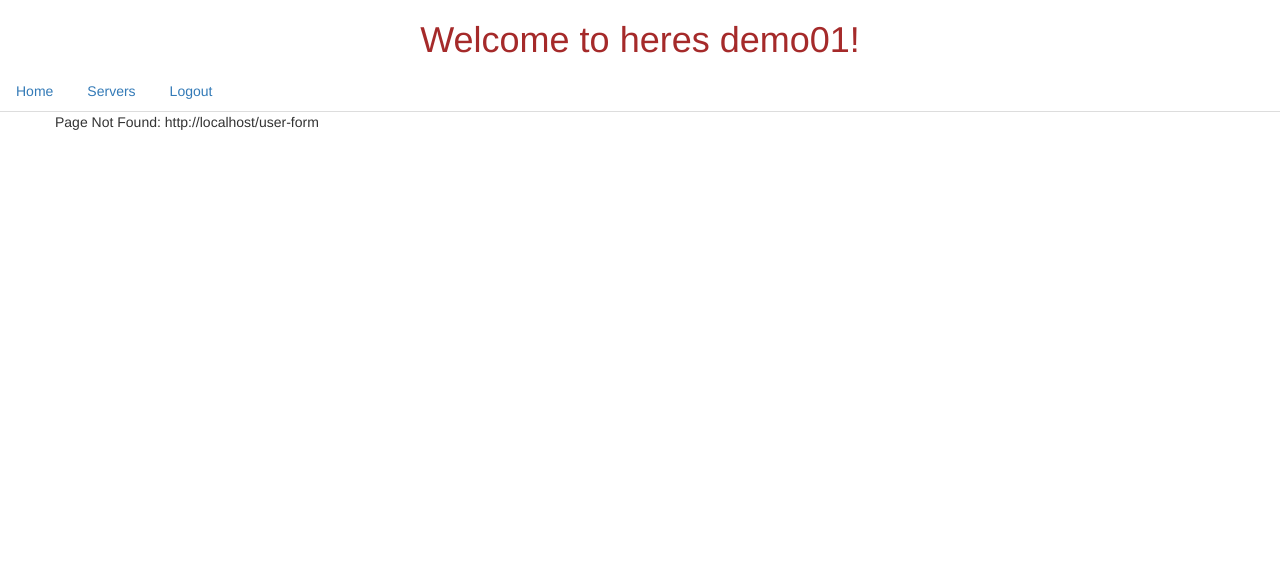
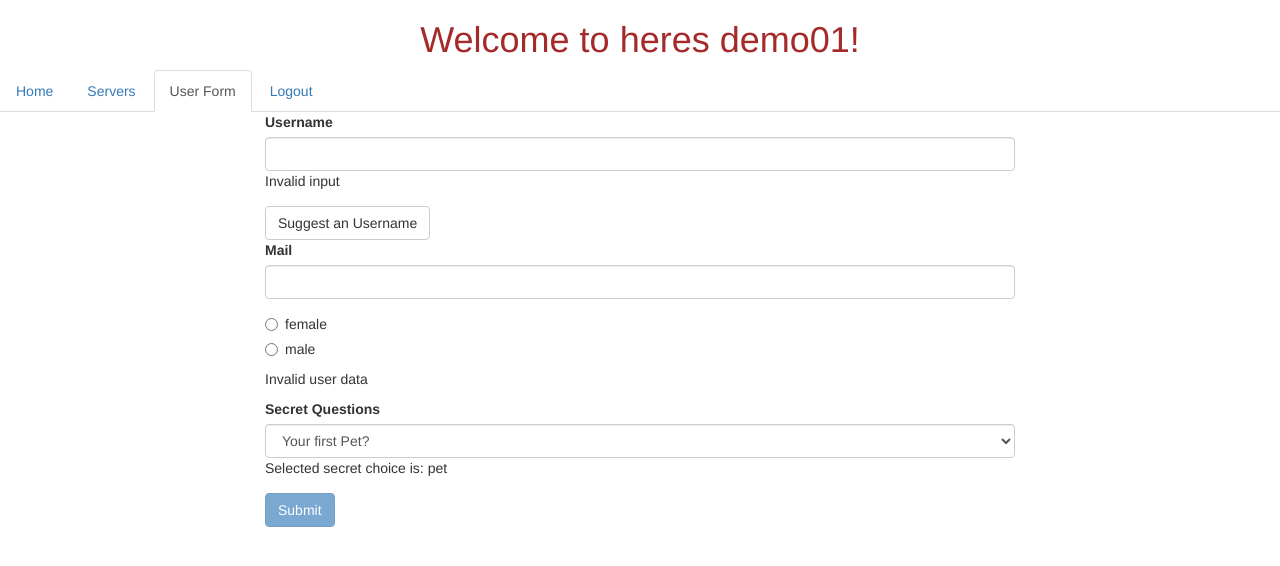
Before and after one commit to halilturkoglucs/angular12_explored, an Angular app: page /user-form in a window 1280 px wide. Before the commit this address led to /not-found. Shown: the top 566 px of the page. Built offline with nearby package versions, Linux system fonts and the light colour scheme.

Commit message:
Angular 12 template forms csrb csrb csrb

```diff
--- a/src/app/app-routing.module.ts
+++ b/src/app/app-routing.module.ts
@@ -9,6 +9,7 @@ import {AuthGuard} from "./auth-guard.service";
 import {LoginComponent} from "./login/login.component";
 import {LogoutComponent} from "./logout/logout.component";
 import {PageNotFoundResolver} from "./page-not-found/page-not-found-resolver.service";
+import {UserFormComponent} from "./user-form/user-form.component";
 
 const appRoutes: Routes = [
   {path: '', component: HomeComponent},
@@ -18,6 +19,7 @@ const appRoutes: Routes = [
       {path: 'specs', component: ServerSpecsComponent}
     ]
   },
+  {path: 'user-form', component: UserFormComponent},
   {path: 'login', component: LoginComponent},
   {path: 'logout', component: LogoutComponent},
   {path: 'not-found', component: PageNotFoundComponent, data: {message: 'Page not found!'}, resolve: {resolverMsg: PageNotFoundResolver}},
--- a/src/app/app.component.html
+++ b/src/app/app.component.html
@@ -10,6 +10,7 @@
         <a routerLink="/" [queryParams]="{'aa':3}">Home</a>
       </li>
       <li role="presentation" routerLinkActive="active"><a [routerLink]="'/servers'">Servers</a></li>
+      <li role="presentation" routerLinkActive="active"><a [routerLink]="'/user-form'">User Form</a></li>
       <li role="presentation" routerLinkActive="active"><a [routerLink]="'/logout'">Logout</a></li>
     </ul>
   </div>
--- a/src/app/app.module.ts
+++ b/src/app/app.module.ts
@@ -15,6 +15,7 @@ import {AppRoutingModule} from "./app-routing.module";
 import {LoginComponent} from './login/login.component';
 import { LogoutComponent } from './logout/logout.component';
 import {PageNotFoundResolver} from "./page-not-found/page-not-found-resolver.service";
+import {UserFormComponent} from "./user-form/user-form.component";
 
 @NgModule({
   declarations: [
@@ -27,7 +28,8 @@ import {PageNotFoundResolver} from "./page-not-found/page-not-found-resolver.ser
     UnlessDirective,
     PageNotFoundComponent,
     LoginComponent,
-    LogoutComponent
+    LogoutComponent,
+    UserFormComponent
   ],
   imports: [
     BrowserModule,
--- /dev/null
+++ b/src/app/user-form/user-form.component.css
@@ -0,0 +1,3 @@
+input.ng-invalid.ng-touched {
+  border: 1px solid red;
+}
--- /dev/null
+++ b/src/app/user-form/user-form.component.html
@@ -0,0 +1,36 @@
+<div class="container">
+  <div class="row">
+    <div class="col-xs-12 col-sm-10 col-md-8 col-sm-offset-1 col-md-offset-2">
+      <form (ngSubmit)="onSubmit()" #userForm="ngForm">
+        <div id="user-data" ngModelGroup="userData" #userData="ngModelGroup">
+          <div class="form-group">
+            <label for="username">Username</label>
+            <input type="text" id="username" class="form-control" ngModel name="username" required #user="ngModel">
+            <p *ngIf="!user.valid">Invalid input</p>
+          </div>
+          <button class="btn btn-default" type="button" (click)="suggestUsername()">Suggest an Username</button>
+          <div class="form-group">
+            <label for="email">Mail</label>
+            <input type="email" id="email" class="form-control" ngModel name="email" email required #email="ngModel">
+            <p *ngIf="!email.valid && email.touched">Invalid email</p>
+          </div>
+          <div class="radio" *ngFor="let gender of genders" required>
+            <label>
+              <input type="radio" name="gender" ngModel [value]="gender">{{ gender }}
+            </label>
+          </div>
+          <p *ngIf="!userData.valid">Invalid user data</p>
+        </div>
+        <div class="form-group">
+          <label for="secret">Secret Questions</label>
+          <select id="secret" class="form-control" ngModel name="secret" [(ngModel)]="secretChoice">
+            <option value="pet">Your first Pet?</option>
+            <option value="teacher">Your first teacher?</option>
+          </select>
+          <p>Selected secret choice is: {{ secretChoice }}</p>
+        </div>
+        <button class="btn btn-primary" type="submit" [disabled]="!userForm.valid">Submit</button>
+      </form>
+    </div>
+  </div>
+</div>
--- /dev/null
+++ b/src/app/user-form/user-form.component.ts
@@ -0,0 +1,53 @@
+import {Component, ElementRef, ViewChild} from "@angular/core";
+import {NgForm, NgModelGroup} from "@angular/forms";
+
+@Component({
+  selector: 'app-user-form',
+  templateUrl: './user-form.component.html',
+  styleUrls: ['./user-form.component.css'],
+  // encapsulation: ViewEncapsulation.None
+  providers: []
+})
+export class UserFormComponent {
+
+  @ViewChild('userForm') form: NgForm;
+  @ViewChild('userData') userData: NgModelGroup;
+
+  secretChoice = 'pet';
+  genders = ['female', 'male'];
+
+  constructor() {
+  }
+
+  suggestUsername() {
+    const suggestedName = 'SuperUser';
+    // this.form.setValue(Object.assign({ // complete replacement
+    //   userData: {
+    //     username: suggestedName
+    //   },
+    //   gender: 'male'
+    // }, this.form.value));
+
+    this.form.form.patchValue({
+      userData: {
+        username: suggestedName
+      }
+    });
+  }
+
+  onSubmitWithForm(form: NgForm) {
+    console.log(this.form);
+    console.log(this.userData);
+  }
+
+  onSubmit() {
+    console.log(this.form);
+    console.log(this.userData);
+
+    this.form.reset({
+      userData: {
+        username: 'Reset Form!'
+      }
+    });
+  }
+}
```
